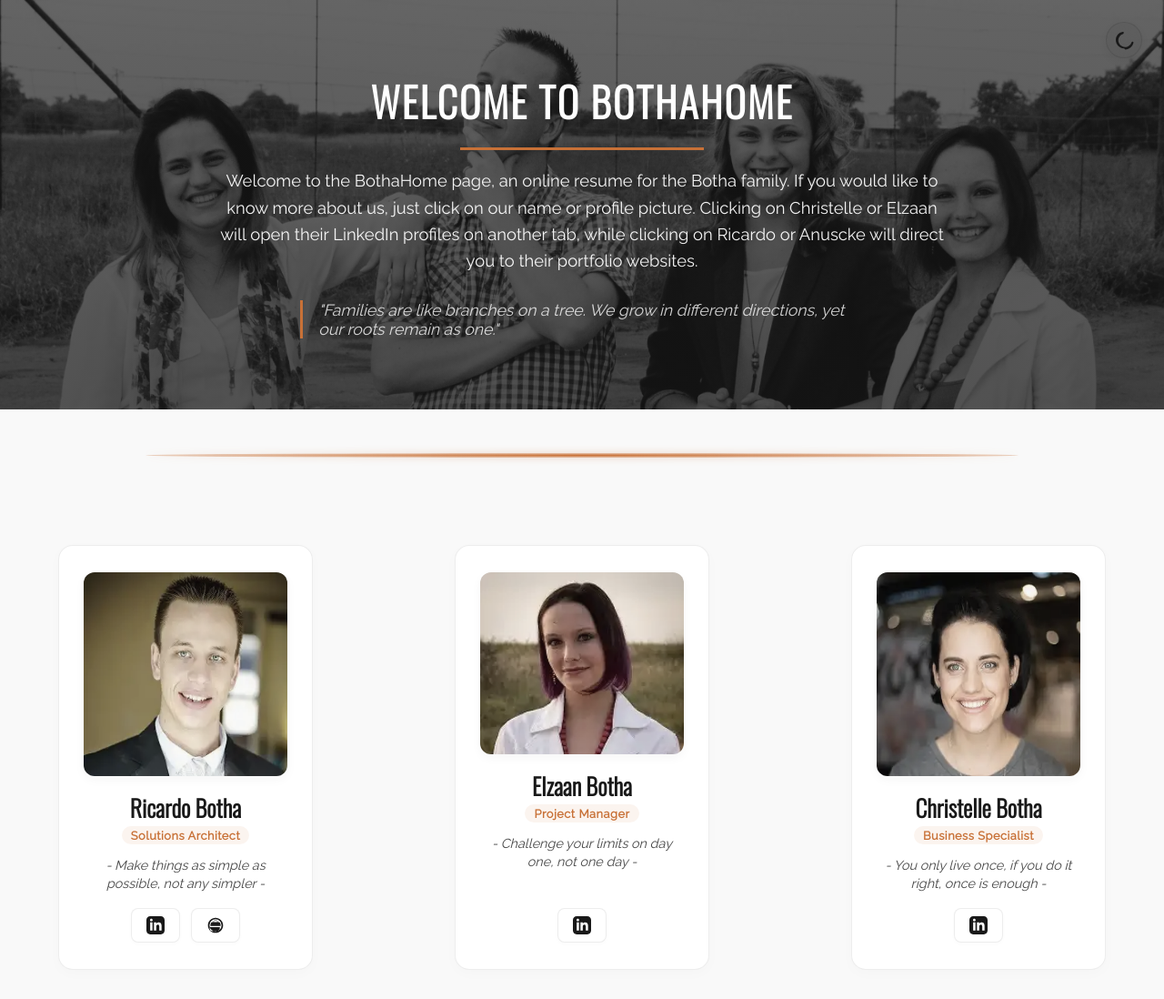
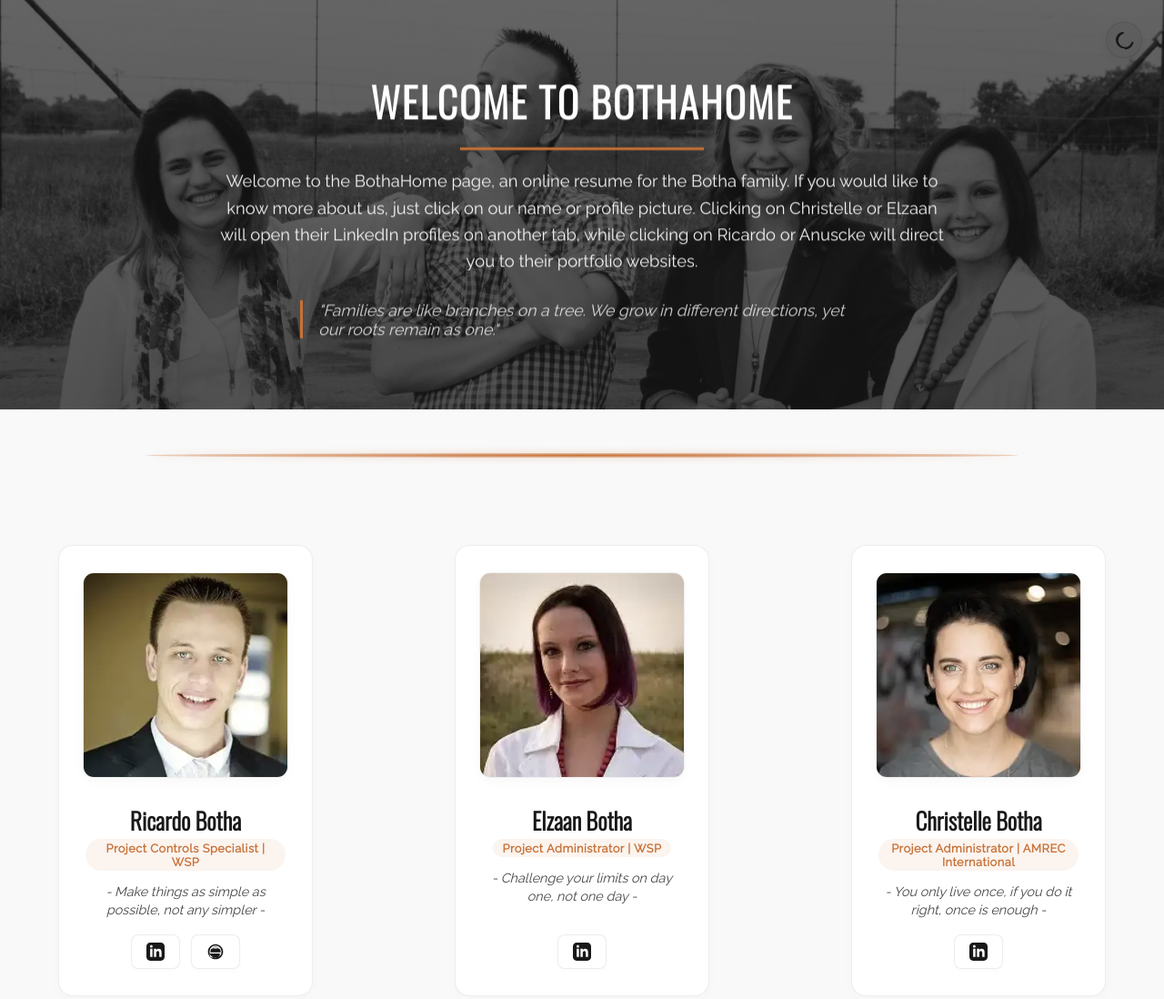
Before and after one commit to irmandos/bothahome, a website: page src/index.html in a window 1280 px wide. Shown: the top 1098 px of the page at 91% size. Drawn offline with nearby package versions, Linux system fonts and the light colour scheme.

Commit message:
Update professional tags for Ricardo, Elzaan, and Christelle; wrap profile images to make them uniform squares with hover zoom/glow effects

```diff
--- a/src/assets/css/home.css
+++ b/src/assets/css/home.css
@@ -283,17 +283,24 @@ section#meet_us .parent .card .card-content {
     height: 100%;
 }
 
-section#meet_us .parent .card img {
+.profile-img-wrapper {
+    position: relative;
     width: 14em;
+    height: 14em;
     border-radius: 12px;
-    filter: grayscale(35%) contrast(95%);
-    transition: transform 400ms cubic-bezier(0.25, 1, 0.5, 1), filter 400ms ease;
-    box-shadow: 0 4px 12px rgba(0,0,0,0.04);
+    overflow: hidden;
+    margin-bottom: 1em;
+    border: 1px solid var(--card-border-color);
+    box-shadow: 0 4px 12px rgba(0,0,0,0.03);
+    transition: var(--theme-transition), border-color 0.4s ease, box-shadow 0.4s ease;
 }
 
-section#meet_us .parent .card img.img_a, section#meet_us .parent .card img.img_e {
-    height: 12.5em;
+.profile-img-wrapper img {
+    width: 100%;
+    height: 100%;
     object-fit: cover;
+    filter: grayscale(20%) contrast(100%);
+    transition: transform 0.6s cubic-bezier(0.25, 1, 0.5, 1), filter 0.6s ease;
 }
 
 section#meet_us .parent .card h2.card-name {
@@ -381,9 +388,14 @@ section#meet_us .parent .card p.quote {
         transition: var(--theme-transition), box-shadow 0.25s ease !important; /* disable transform transition on hover for instant JS response */
     }
 
-    section#meet_us .parent .card:hover img {
-        filter: grayscale(0%) contrast(100%);
-        transform: scale(1.03);
+    section#meet_us .parent .card:hover .profile-img-wrapper {
+        border-color: var(--divider-color);
+        box-shadow: 0 0 15px rgba(200, 113, 55, 0.25);
+    }
+
+    section#meet_us .parent .card:hover .profile-img-wrapper img {
+        filter: grayscale(0%) contrast(105%);
+        transform: scale(1.08) rotate(1.5deg);
     }
 }
 
--- a/src/assets/css/small.css
+++ b/src/assets/css/small.css
@@ -227,15 +227,24 @@ section#meet_us .parent .card .card-content {
     width: 100%;
 }
 
-section#meet_us .parent .card img {
+.profile-img-wrapper {
+    position: relative;
     width: 14em;
+    height: 14em;
     border-radius: 12px;
-    box-shadow: 0 4px 8px rgba(0,0,0,0.05);
+    overflow: hidden;
+    margin-bottom: 1em;
+    border: 1px solid var(--card-border-color);
+    box-shadow: 0 4px 12px rgba(0,0,0,0.03);
+    transition: var(--theme-transition), border-color 0.4s ease, box-shadow 0.4s ease;
 }
 
-section#meet_us .parent .card img.img_a, section#meet_us .parent .card img.img_e {
-    height: 12.5em;
+.profile-img-wrapper img {
+    width: 100%;
+    height: 100%;
     object-fit: cover;
+    filter: grayscale(20%) contrast(100%);
+    transition: transform 0.6s cubic-bezier(0.25, 1, 0.5, 1), filter 0.6s ease;
 }
 
 section#meet_us .parent .card h2.card-name {
@@ -318,6 +327,14 @@ section#meet_us .parent .card.revealed {
     section#meet_us .parent .card:hover {
         transition: var(--theme-transition), box-shadow 0.25s ease !important;
     }
+    section#meet_us .parent .card:hover .profile-img-wrapper {
+        border-color: var(--divider-color);
+        box-shadow: 0 0 15px rgba(200, 113, 55, 0.25);
+    }
+    section#meet_us .parent .card:hover .profile-img-wrapper img {
+        filter: grayscale(0%) contrast(105%);
+        transform: scale(1.08) rotate(1.5deg);
+    }
 }
 
 /*__FOOTER__STYLE_RULES__*/
--- a/src/index.html
+++ b/src/index.html
@@ -21,7 +21,7 @@
               "item": {
                 "@type": "Person",
                 "name": "Ricardo Botha",
-                "jobTitle": "Solutions Architect",
+                "jobTitle": "Project Controls Specialist (WSP)",
                 "url": "https://irmandos.co.za",
                 "sameAs": "https://www.linkedin.com/in/ricardobotha/"
               }
@@ -32,7 +32,7 @@
               "item": {
                 "@type": "Person",
                 "name": "Elzaan Botha",
-                "jobTitle": "Project Manager",
+                "jobTitle": "Project Administrator (WSP)",
                 "sameAs": "https://www.linkedin.com/in/elzaan-oosthuizen-botha-990830a4/"
               }
             },
@@ -42,7 +42,7 @@
               "item": {
                 "@type": "Person",
                 "name": "Christelle Botha",
-                "jobTitle": "Business Specialist",
+                "jobTitle": "Project Administrator (AMREC International)",
                 "sameAs": "https://www.linkedin.com/in/christelle-botha-9a615b131/"
               }
             },
@@ -101,12 +101,14 @@
                  <div class="child card reveal">
                      <div class="card-border"></div>
                      <div class="card-content">
+                         <div class="profile-img-wrapper">
                              <picture>
                                  <source type="image/webp" srcset="assets/images/ricardo.webp">
                                  <img class="img_r" src="assets/images/ricardo.jpg" alt="Ricardo Botha Image" width="224" height="224" loading="lazy">
                              </picture>
+                         </div>
                          <h2 class="card-name">Ricardo Botha</h2>
-                        <span class="profile-tag">Solutions Architect</span>
+                         <span class="profile-tag">Project Controls Specialist | WSP</span>
                          <p class="quote">- Make things as simple as possible, not any simpler -</p>
                          <div class="card-actions">
                              <a href="https://www.linkedin.com/in/ricardobotha/" class="action-btn" target="_blank" rel="noopener noreferrer" aria-label="Ricardo's LinkedIn">
@@ -127,12 +129,14 @@
                  <div class="child card reveal">
                      <div class="card-border"></div>
                      <div class="card-content">
+                         <div class="profile-img-wrapper">
                              <picture>
                                  <source type="image/webp" srcset="assets/images/elzaan.webp">
                                  <img class="img_e" src="assets/images/elzaan.jpg" alt="Elzaan Botha Image" width="224" height="200" loading="lazy">
                              </picture>
+                         </div>
                          <h2 class="card-name">Elzaan Botha</h2>
-                        <span class="profile-tag">Project Manager</span>
+                         <span class="profile-tag">Project Administrator | WSP</span>
                          <p class="quote">- Challenge your limits on day one, not one day -</p>
                          <div class="card-actions">
                              <a href="https://www.linkedin.com/in/elzaan-oosthuizen-botha-990830a4/" class="action-btn" target="_blank" rel="noopener noreferrer" aria-label="Elzaan's LinkedIn">
@@ -148,12 +152,14 @@
                  <div class="child card reveal">
                      <div class="card-border"></div>
                      <div class="card-content">
+                         <div class="profile-img-wrapper">
                              <picture>
                                  <source type="image/webp" srcset="assets/images/christelle.webp">
                                  <img class="img_c" src="assets/images/christelle.jpg" alt="Christelle Botha Image" width="224" height="224" loading="lazy">
                              </picture>
+                         </div>
                          <h2 class="card-name">Christelle Botha</h2>
-                        <span class="profile-tag">Business Specialist</span>
+                         <span class="profile-tag">Project Administrator | AMREC International</span>
                          <p class="quote">- You only live once, if you do it right, once is enough -</p>
                          <div class="card-actions">
                              <a href="https://www.linkedin.com/in/christelle-botha-9a615b131/" class="action-btn" target="_blank" rel="noopener noreferrer" aria-label="Christelle's LinkedIn">
@@ -169,10 +175,12 @@
                  <div class="child card reveal">
                      <div class="card-border"></div>
                      <div class="card-content">
+                         <div class="profile-img-wrapper">
                              <picture>
                                  <source type="image/webp" srcset="assets/images/anuscke.webp">
                                  <img class="img_a" src="assets/images/anuscke.jpg" alt="Anuscke Botha Image" width="224" height="200" loading="lazy">
                              </picture>
+                         </div>
                          <h2 class="card-name">Anuscke Botha</h2>
                          <span class="profile-tag">Branding Coach</span>
                          <p class="quote">- I begin with an idea, then it turns into something else -</p>
```
Lines whose indentation alone changed are shown as unchanged.
